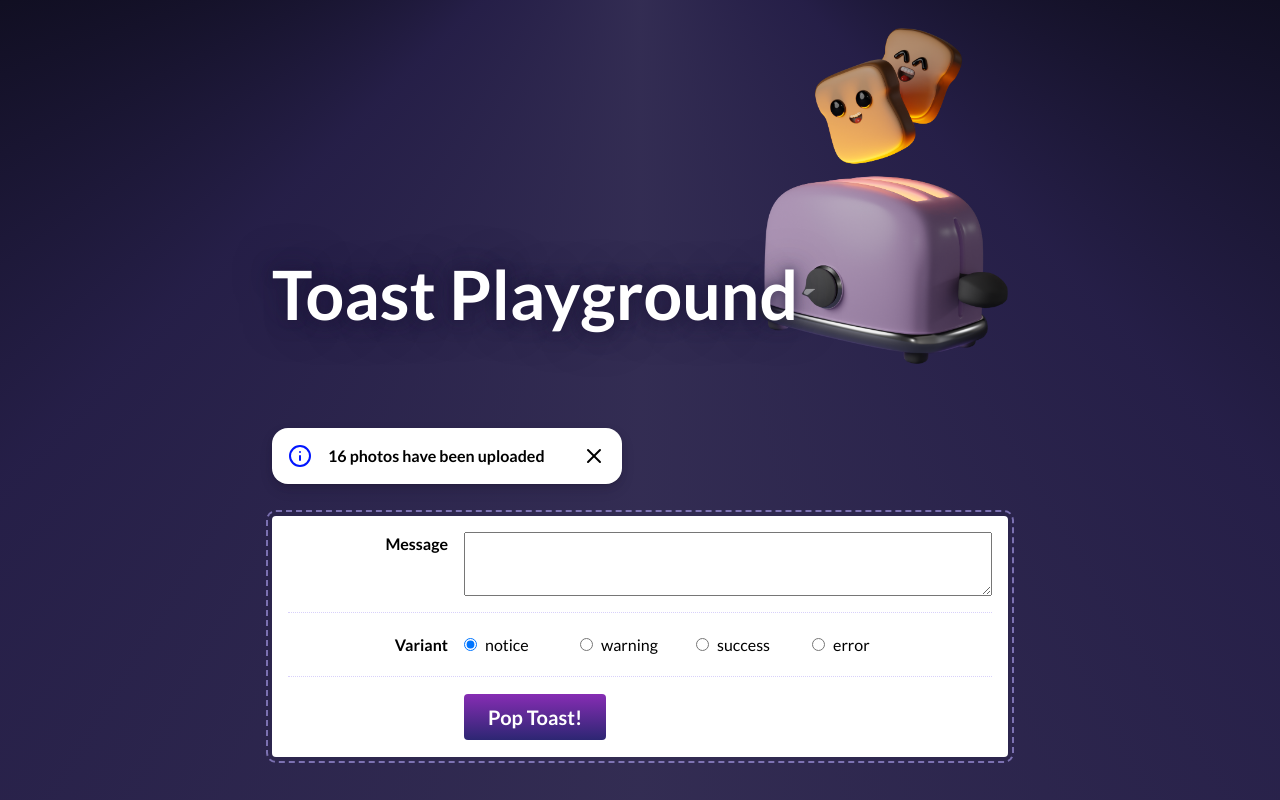
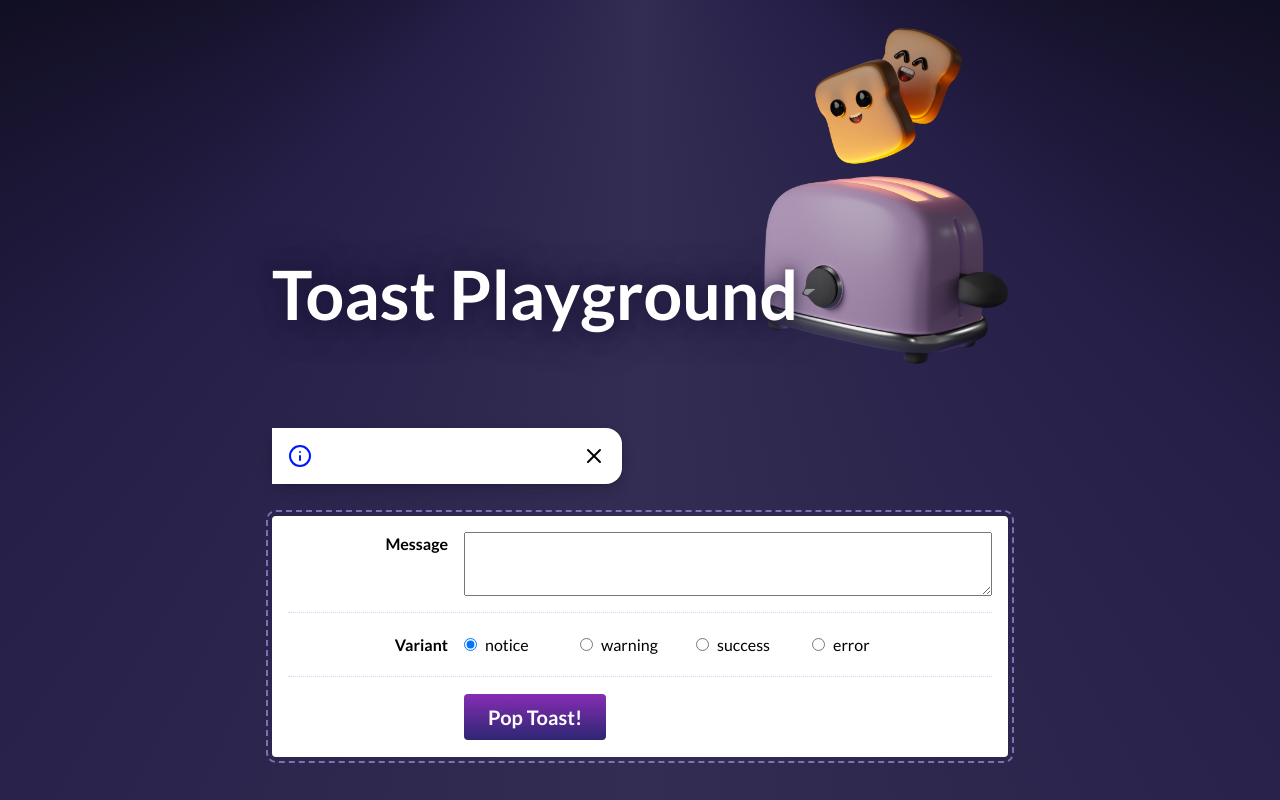
Before and after one commit to daprela/toast-component, a React (Create React App) app: page / in a window 1280 px wide. Both pictures are taken after a click on the button "Pop Toast!". Shown: the top 800 px of the page. Built offline with nearby package versions, Linux system fonts and the light colour scheme.

Commit message:
added props to toast component

```diff
--- a/src/components/Toast/Toast.js
+++ b/src/components/Toast/Toast.js
@@ -18,17 +18,18 @@ const ICONS_BY_VARIANT = {
   error: AlertOctagon,
 };
 
-function Toast() {
+function Toast({variant, setToasted, children}) {
+  const IconTag = ICONS_BY_VARIANT[variant];
   return (
-    <div className={`${styles.toast} ${styles.notice}`}>
-      <div className={styles.iconContainer}>
-        <Info size={24} />
+    <div className={`${styles.toast} ${styles[variant]}`}>
+      <div className={`${styles[variant]} ${styles.iconContainer}`}>
+        <IconTag size={24} />
       </div>
       <p className={styles.content}>
-        16 photos have been uploaded
+        {children}
       </p>
       <button className={styles.closeButton}>
-        <X size={24} />
+        <X onClick={() => setToasted(false)} size={24} />
         <VisuallyHidden>Dismiss message</VisuallyHidden>
       </button>
     </div>
```
